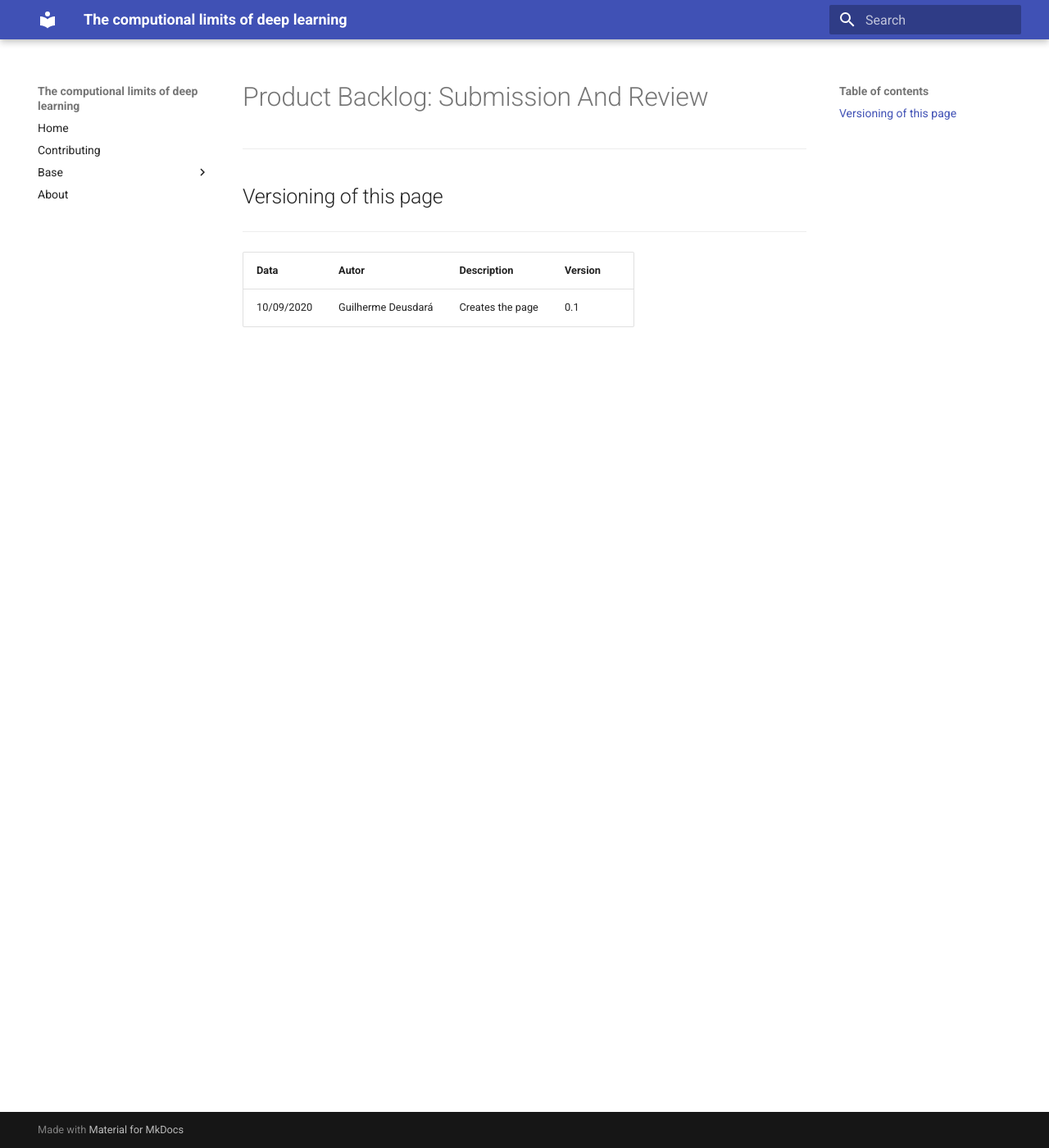
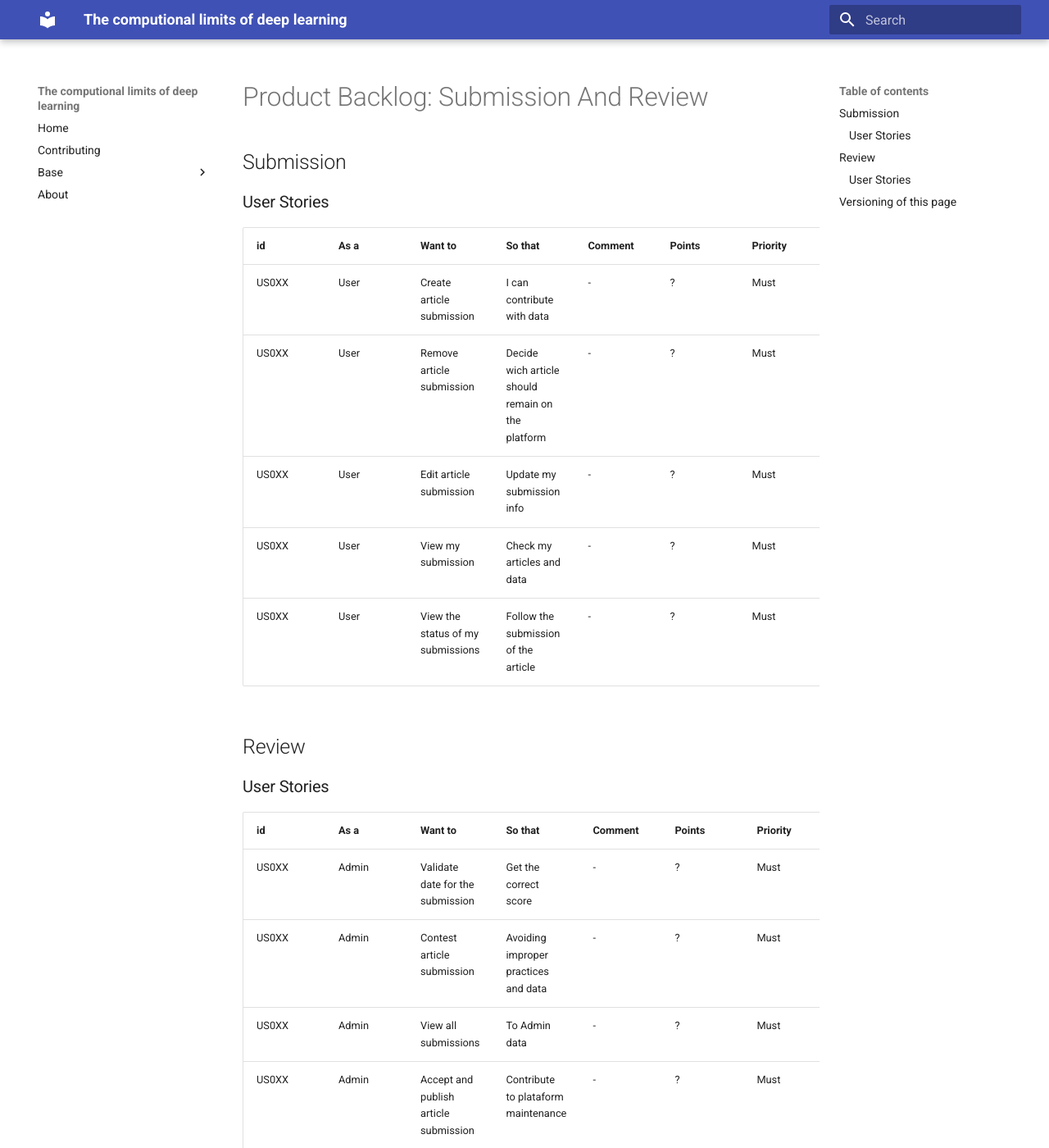
Before and after one commit to UnBArqDsw/2020.1_G2_ProjetoX, an MkDocs documentation site: the page built from documentation/docs/base/requirements/modeling/backlogEpics/submissionAndReview.md, in a window 1280 px wide and 1400 px high. Shown: the whole window at 82% size. Built offline with MkDocs 1.6.1 and Material for MkDocs 9.7.7, drawn with Linux system fonts in a browser that asks for light colours; some of the changed text lies outside the part shown.

Commit message:
:bulb: Add submissionAndReview page

```diff
--- a/documentation/docs/base/requirements/modeling/backlogEpics/submissionAndReview.md
+++ b/documentation/docs/base/requirements/modeling/backlogEpics/submissionAndReview.md
@@ -1,10 +1,39 @@
 # Product Backlog: Submission And Review
+
+
+
+## Submission
+
+### User Stories
+
+|    id|  As a|                          Want to|                                           So that| Comment|Points|Priority|
+|------|------|---------------------------------|--------------------------------------------------|--------|------|--------|
+| US0XX|  User|        Create article submission|                        I can contribute with data|   -    |  ?   |  Must  |
+| US0XX|  User|        Remove article submission| Decide wich article should remain on the platform|   -    |  ?   |  Must  |
+| US0XX|  User|          Edit article submission|                         Update my submission info|   -    |  ?   |  Must  |
+| US0XX|  User|               View my submission|                        Check my articles and data|   -    |  ?   |  Must  |
+| US0XX|  User|View the status of my submissions|              Follow the submission of the article|   -    |  ?   |  Must  |
+
+
+
+## Review
+
+### User Stories
+
+|    id|   As a|                               Want to|                              So that| Comment|Points|Priority|
+|------|-------|--------------------------------------|-------------------------------------|--------|------|--------|
+| US0XX|  Admin|      Validate date for the submission|                Get the correct score|   -    |  ?   |  Must  |
+| US0XX|  Admin|            Contest article submission| Avoiding improper practices and data|   -    |  ?   |  Must  |
+| US0XX|  Admin|                  View all submissions|                        To Admin data|   -    |  ?   |  Must  |
+| US0XX|  Admin| Accept and publish article submission|  Contribute to plataform maintenance|   -    |  ?   |  Must  |
+
 
 ---
 
 ## Versioning of this page
 ---
 
-| Data | Autor | Description | Version |
-|------|-------|-----------|--------|
-| 10/09/2020 | Guilherme Deusdará | Creates the page | 0.1 |
+|        Data|               Autor|       Description| Version|
+|------------|--------------------|------------------|--------|
+| 10/09/2020 | Guilherme Deusdará | Creates the page |    0.1 |
+| 10/09/2020 | Vitor Meireles     | Add tables       |    0.2 |
```
